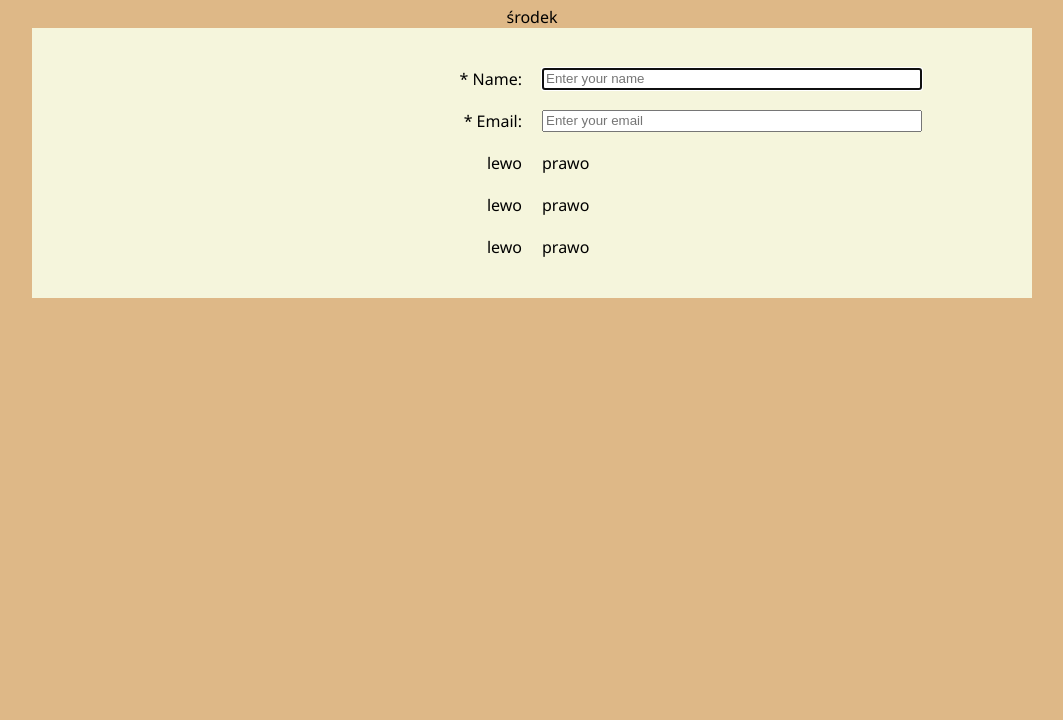
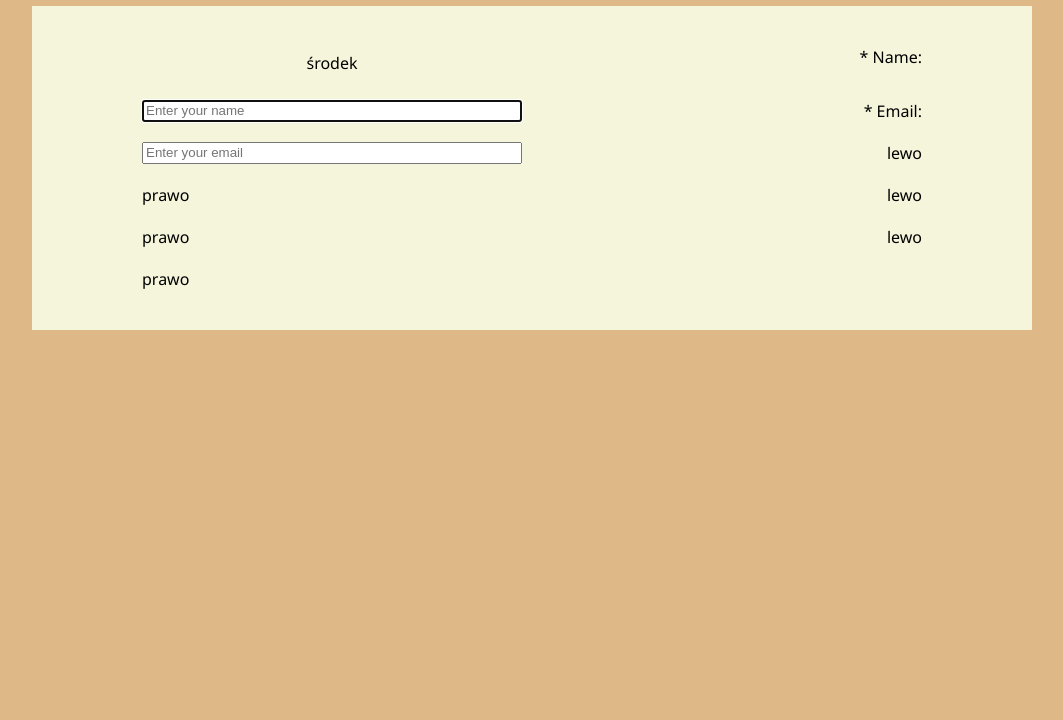
Before and after one commit to przbas/fCC, a plain HTML site: page survey-form/index.html in a window 1280 px wide. Shown: the part 80-800 px from the top of the page, without its empty margins (108-1171 px from the left). Drawn offline with Linux system fonts and the light colour scheme.

Commit message:
Update index.html

```diff
--- a/survey-form/index.html
+++ b/survey-form/index.html
@@ -9,8 +9,8 @@
 </head>
 <body>
     <h1 id="title">Survey Form</h1>
-    <div class="middle">środek</div>
     <form id="survey-form" class="container" method="GET" action="https://crossorigin.me/https://freecodecamp.com">
+        <p class="middle">środek</p>
         <label class="left-side" id="name-label" for="name">* Name:</label>
         <input class="right-side" autofocus type="text" name="name" id="name" placeholder="Enter your name">
         <label class="left-side" id="name-label" for="name">* Email:</label>
```
